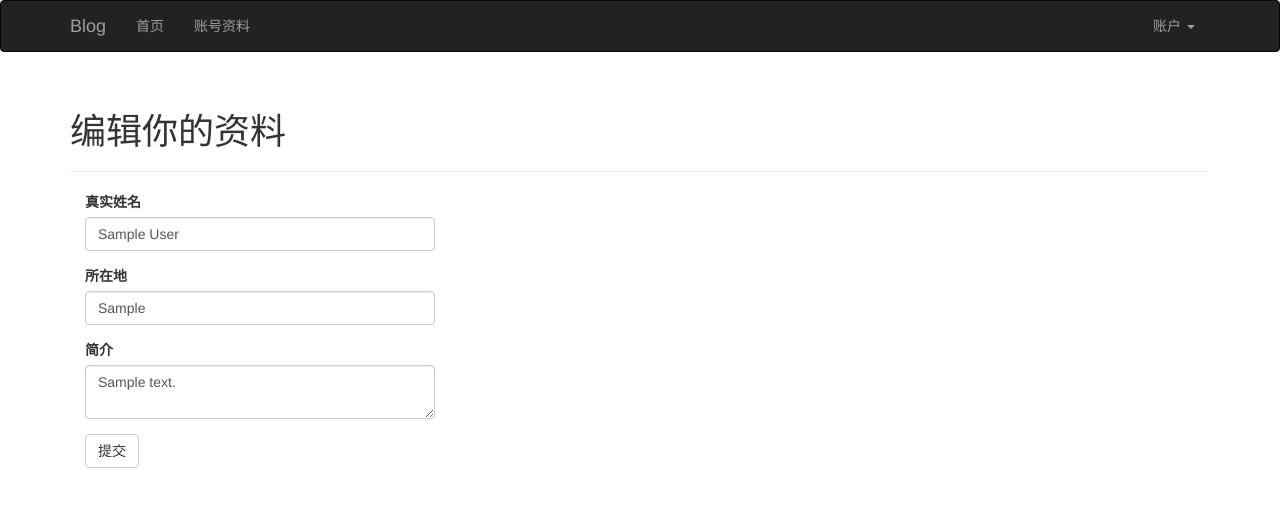
After one commit to sonny-zhang/MyBlog, a Flask app: page /edit-profile in a window 1280 px wide. The commit adds this page. Shown: the top 507 px of the page. Run offline with Flask 2, Linux system fonts and the light colour scheme; a user stored in the database is signed in; tables that the repository leaves empty hold one stand-in row (values such as "Sample post"); some libraries are stand-ins or nearby versions.

Commit message:
+ profile 100%;member-time is a bug

```diff
--- a/app/auth/views.py
+++ b/app/auth/views.py
@@ -15,12 +15,13 @@ from .forms import LoginForm, RegistrationForm, PasswordResetRequestForm, Change
 
 @auth.before_app_request
 def before_request():
-    """拦截app请求: 登录了但是没有认证->Unconfirmed"""
-    if current_user.is_authenticated \
-            and not current_user.confirmed \
-            and request.blueprint != 'auth' \
-            and request.endpoint != 'static':
-        return redirect(url_for('auth.unconfirmed'))
+    """拦截app请求: 登录了但是没有认证(更新访问时间)->Unconfirmed"""
+    if current_user.is_authenticated:
+        current_user.ping()
+        if not current_user.confirmed \
+                and request.blueprint != 'auth' \
+                and request.endpoint != 'static':
+            return redirect(url_for('auth.unconfirmed'))
 
 
 class Unconfirmed(MethodView):
@@ -46,7 +47,7 @@ class ResendConfirmation(MethodView):
 class Confirm(MethodView):
     @login_required
     def get(self, token):
-        """认证用户
+        """认证注册用户
         :param token: 根据用户的id生成的token
         :return: index.html
         """
--- a/app/decorators.py
+++ b/app/decorators.py
@@ -9,7 +9,7 @@ from .models import Permission
 
 
 def permission_required(permission):
-    """[带参数的装饰器]检查常规权限
+    """[带参数的装饰器]将检查常规权限封装
     :param permission: 权限位
     :return: 函数
     """
@@ -24,5 +24,5 @@ def permission_required(permission):
 
 
 def admin_required(f):
-    """检查admin权限"""
+    """检查admin权限封装"""
     return permission_required(Permission.ADMIN)(f)
--- a/app/main/__init__.py
+++ b/app/main/__init__.py
@@ -15,5 +15,6 @@ from app.models import Permission
 
 @main.app_context_processor
 def inject_permissions():
-    """将Permission添加到上下文处理器"""
+    """为了不用每次响应都要添加一个权限参数：
+    将Permission添加到上下文处理器"""
     return dict(Permission=Permission)
--- a/app/main/forms.py
+++ b/app/main/forms.py
@@ -3,10 +3,49 @@
 # @FileName : forms.py
 # @Blog     : http://www.cnblogs.com/1fengchen1/
 from flask_wtf import FlaskForm
-from wtforms import StringField, SubmitField
-from wtforms.validators import InputRequired
+from wtforms import StringField, SubmitField, TextAreaField, BooleanField, SelectField
+from wtforms.validators import InputRequired, DataRequired, Length, Email, Regexp
+from wtforms import ValidationError
+from app.models import Role, User
 
 
 class NameForm(FlaskForm):
     name = StringField('用户名', validators=[InputRequired()])
     submit = SubmitField('提交')
+
+class EditProfileForm(FlaskForm):
+    """编辑个人资料"""
+    name = StringField('真实姓名', validators=[Length(0, 16)])
+    location = StringField('所在地', validators=[Length(0, 64)])
+    about_me = TextAreaField('简介')
+    submit = SubmitField('提交')
+
+
+class EditProfileAdminForm(FlaskForm):
+    email = StringField('邮箱', validators=[DataRequired(), Length(1, 64),
+                                             Email(message='无效的邮箱地址.')])
+    username = StringField('用户名', validators=[
+        DataRequired(), Length(1, 64),
+        Regexp('[\u4e00-\u9fa5A-Za-z0-9_.]*$', 0,
+               '只允许中英文、数字、下划线、句点.')])
+    confirmed = BooleanField('认证')
+    role = SelectField('角色', coerce=int)
+    name = StringField('真实名字', validators=[Length(0, 64)])
+    location = StringField('所在地', validators=[Length(0, 64)])
+    about_me = TextAreaField('简介')
+    submit = SubmitField('提交')
+
+    def __init__(self, user, *args, **kwargs):
+        super(EditProfileAdminForm, self).__init__(*args, **kwargs)
+        self.role.choices = [(role.id, role.name) for role in Role.query.order_by(Role.name).all()]
+        self.user = user
+
+    def validate_email(self, field):
+        if field.data != self.user.email and \
+                User.query.filter_by(email=field.data).first():
+            raise ValidationError('邮件已经被注册')
+
+    def validate_username(self, field):
+        if field.data != self.user.username and \
+                User.query.filter_by(username=field.data).first():
+            raise ValidationError('用户名已经存在')
--- a/app/main/urls.py
+++ b/app/main/urls.py
@@ -6,3 +6,6 @@ from . import main
 from .views import *
 
 main.add_url_rule('/', view_func=Index.as_view('index'))
+main.add_url_rule('/user/<username>', view_func=Users.as_view('user'))
+main.add_url_rule('/edit-profile', view_func=EditProfile.as_view('edit_profile'))
+main.add_url_rule('/edit-profile/<int:id>', view_func=EditProfileAdmin.as_view('edit_profile_admin'))
--- a/app/main/views.py
+++ b/app/main/views.py
@@ -3,24 +3,90 @@
 # @FileName : views.py
 # @Blog     : http://www.cnblogs.com/1fengchen1/
 from datetime import datetime
-from flask import render_template, session, flash
+from flask import render_template, abort, current_app, redirect, url_for, flash
+from flask_login import login_required, current_user
 from flask.views import MethodView
+from app.models import User, Role
+from app import db
+from app.decorators import admin_required
+from .forms import EditProfileAdminForm, EditProfileForm
 
 
 class Index(MethodView):
     def get(self):
         return render_template('index.html', current_time=datetime.utcnow())
 
-    """
+
+class Users(MethodView):
+    def get(self, username):
+        user = User.query.filter_by(username=username).first_or_404()
+        return render_template('user.html', user=user)
+
+
+class EditProfile(MethodView):
+    @login_required
+    def get(self):
+        form = EditProfileForm()
+        form.name.data = current_user.name
+        form.location.data = current_user.location
+        form.about_me.data = current_user.about_me
+        return render_template('edit_profile.html', form=form)
+
+    @login_required
     def post(self):
-        form = NameForm()
+        """编辑非admin个人资料"""
+        form = EditProfileForm()
         if form.validate_on_submit():
-            #: 所有数据通过验证函数
-            old_name = session.get('name')
-            if old_name is not None and old_name != form.name.data:
-                flash('您的名字已经被修改！')
-            session['name'] = form.name.data
-            # return redirect(url_for('main.index'))
-        return render_template('index.html', current_time=datetime.utcnow(),
-                               form=form)
-    """
+            current_user.name = form.name.data
+            current_user.location = form.location.data
+            current_user.about_me = form.about_me.data
+            # db.session.add(current_user._get_current_object())
+            db.session.add(current_user)
+            db.session.commit()
+            flash('您的资料已经跟新.')
+            return redirect(url_for('main.user', username=current_user.username))
+        form.name.data = current_user.name
+        form.location.data = current_user.location
+        form.about_me.data = current_user.about_me
+        return render_template('edit_profile.html', form=form)
+
+
+class EditProfileAdmin(MethodView):
+    @login_required
+    @admin_required
+    def get(self, id):
+        user = User.query.get_or_404(id)
+        form = EditProfileAdminForm(user=user)
+        form.email.data = user.email
+        form.username.data = user.username
+        form.confirmed.data = user.confirmed
+        form.role.data = user.role_id
+        form.name.data = user.name
+        form.location.data = user.location
+        form.about_me.data = user.about_me
+        return render_template('edit_profile.html', form=form, user=user)
+
+    def post(self, id):
+        """编辑admin用户资料"""
+        user = User.query.get_or_404(id)
+        form = EditProfileAdminForm(user=user)
+        if form.validate_on_submit():
+            user.email = form.email.data
+            user.username = form.username.data
+            user.confirmed = form.confirmed.data
+            user.role = Role.query.get(form.role.data)
+            user.name = form.name.data
+            user.location = form.location.data
+            user.about_me = form.about_me.data
+            db.session.add(user)
+            db.session.commit()
+            flash('个人资料已经更新.')
+            return redirect(url_for('main.user', username=user.username))
+        form.email.data = user.email
+        form.username.data = user.username
+        form.confirmed.data = user.confirmed
+        form.role.data = user.role_id
+        form.name.data = user.name
+        form.location.data = user.location
+        form.about_me.data = user.about_me
+        return render_template('edit_profile.html', form=form, user=user)
--- a/app/models.py
+++ b/app/models.py
@@ -2,6 +2,7 @@
 # @Author   : sonny-zhang
 # @FileName : models.py
 # @Blog     : http://www.cnblogs.com/1fengchen1/
+from datetime import datetime
 from itsdangerous import TimedJSONWebSignatureSerializer as Serializer
 from werkzeug.security import generate_password_hash, check_password_hash
 from flask import current_app
@@ -101,6 +102,11 @@ class User(UserMixin, db.Model):
     password_hash = db.Column(db.String(128))
     role_id = db.Column(db.Integer, db.ForeignKey('roles.id'))
     confirmed = db.Column(db.Boolean, default=False)
+    name = db.Column(db.String(64))
+    location = db.Column(db.String(64))
+    about_me = db.Column(db.Text())
+    member_since = db.Column(db.DateTime(), default=datetime.utcnow)
+    last_seen = db.Column(db.DateTime(), default=datetime.utcnow)
 
     def __init__(self, **kwargs):
         """构造函数赋予用户角色"""
@@ -129,7 +135,7 @@ class User(UserMixin, db.Model):
         return check_password_hash(self.password_hash, password)
 
     def generate_confirmation_token(self, expiration=3600):
-        """生成验证账户的token: 使用User.id生成token
+        """生成认证注册账户的token: 使用User.id生成token
         :param expiration: 生效时长，秒
         :return: token
         """
@@ -138,7 +144,7 @@ class User(UserMixin, db.Model):
         return s.dumps({'confirm': self.id})
 
     def confirm(self, token):
-        """认证账户：校验token+设置User.confirmed为True"""
+        """认证注册账户：校验token+设置User.confirmed为True"""
         s = Serializer(current_app.config['SECRET_KEY'])
         try:
             #: 验证加密方式符合服务器设置的SECRET_KEY、expiration
@@ -204,17 +210,22 @@ class User(UserMixin, db.Model):
         return True
 
     def can(self, perm):
-        """在请求和赋予角色的权限间进行位运算
+        """检查用户是否有权限操作：在请求和赋予角色的权限间进行位运算
         :param perm: 权限位
         :return: 角色中包含请求的所有权限位，返回True; 否则False
         """
         return self.role is not None and self.role.has_permission(perm)
 
     def is_administrator(self):
-        """检查管理员权限
+        """检查是否有管理员权限，因为经常使用所以分离从上个方法分离出来
         :return: True/False
         """
         return self.can(Permission.ADMIN)
+
+    def ping(self):
+        """更新最后一次访问时间"""
+        self.last_seen = datetime.utcnow()
+        db.session.add(self)
 
 
 class AnonymousUser(AnonymousUserMixin):
--- a/app/templates/base.html
+++ b/app/templates/base.html
@@ -24,9 +24,9 @@
             <div class="navbar-collapse collapse">
                 <ul class="nav navbar-nav">
                     <li><a href="{{ url_for('main.index') }}">首页</a></li>
-{#                    {% if current_user.is_authenticated %}#}
-{#                        <li><a href="{{ url_for('main.user', username=current_user.username) }}">账户资料</a></li>#}
-{#                    {% endif %}#}
+                    {% if current_user.is_authenticated %}
+                        <li><a href="{{ url_for('main.user', username=current_user.username) }}">账号资料</a></li>
+                    {% endif %}
                 </ul>
                 <ul class="nav navbar-nav navbar-right">
                     <!--current_user由Flask-Login定义，is_authenticated方法:未登录返回False-->
--- /dev/null
+++ b/app/templates/edit_profile.html
@@ -0,0 +1,13 @@
+{% extends "base.html" %}
+{% import "bootstrap/wtf.html" as wtf %}
+
+ {% block title %}Blog - 编辑个人资料{% endblock %}
+
+ {% block page_content %}
+<div class="page-header">
+    <h1>编辑你的资料</h1>
+</div>
+<div class="col-md-4">
+    {{ wtf.quick_form(form) }}
+</div>
+{% endblock %}
```
Also changed, not shown: app/auth/forms.py (+4 -4 lines), app/templates/user.html (added, +30 -0 lines), migrations/versions/dbf21ca5030b_.py (added, +36 -0 lines), tests/tests_user_model.py (+19 -0 lines), data-dev.sqlite, data-test.sqlite (added).
